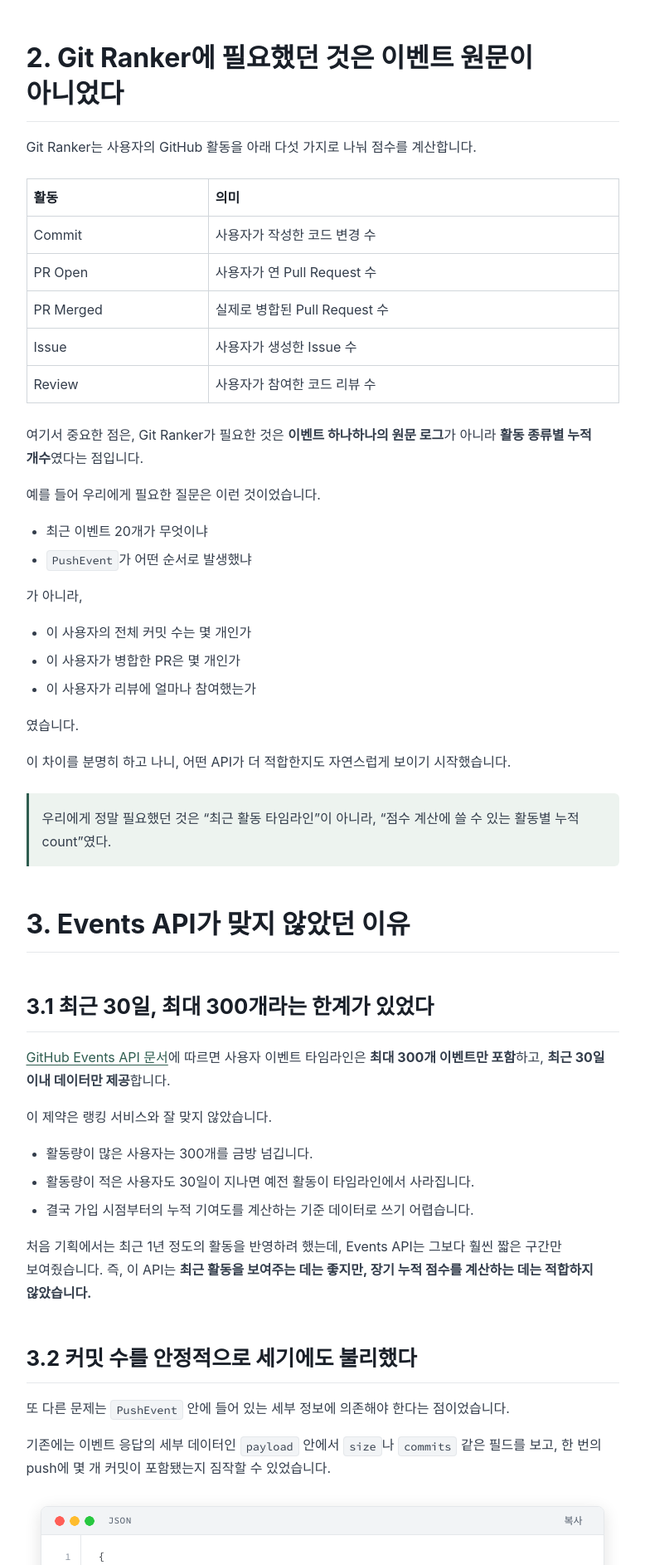
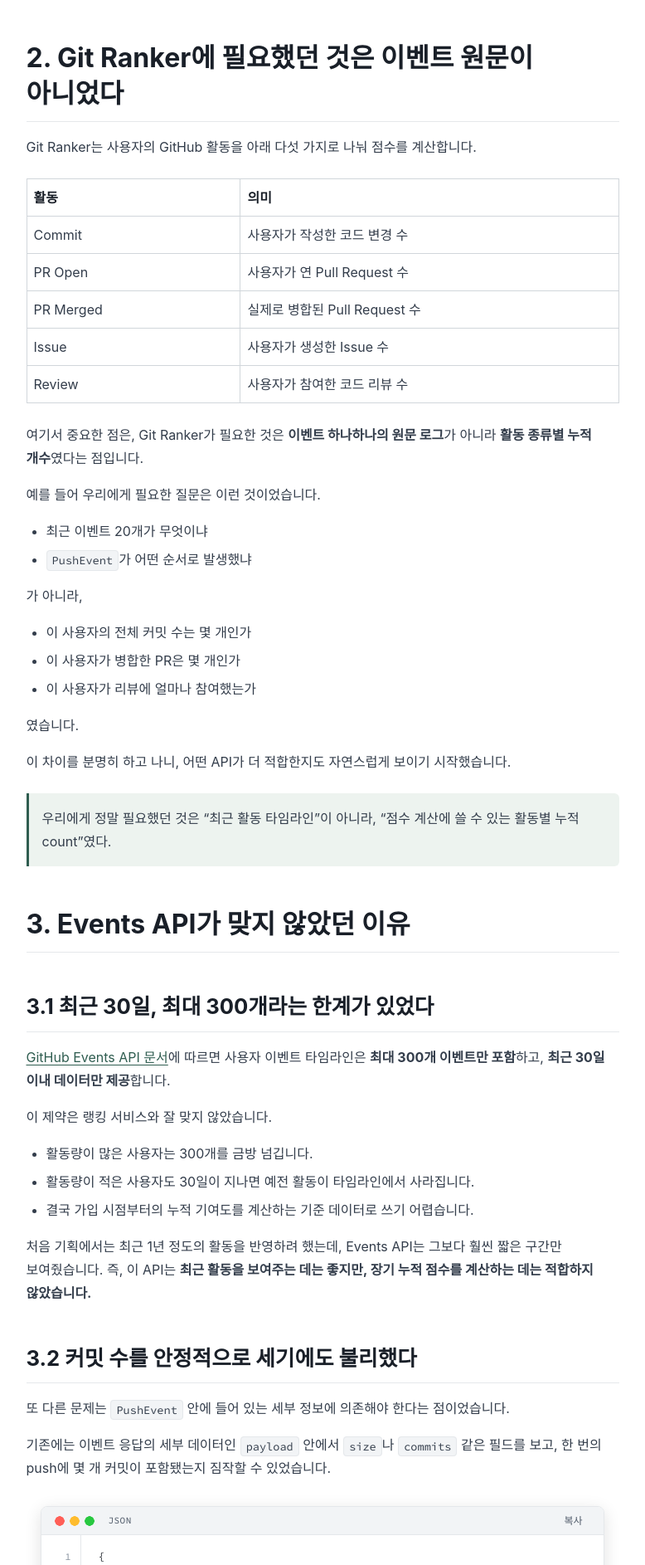
Before and after one commit to alexization/alexization.github.io, a Jekyll site: the page built from _posts/2025-12-04-git-ranker-search-api.md, in a window 1280 px wide. Shown: the part 2385-4271 px from the top of the page at 83% size, without its empty margins (251-1029 px from the left). Built offline with Jekyll 4.4.1, drawn with Linux system fonts in a browser that asks for light colours; cached includes are drawn as plain includes; some web fonts are replaced; comment, search, counter and statistics services are not loaded.

Commit message:
fix: 긴 단어·넓은 표가 본문 칸 밖으로 넘치는 곳 고치기
10단계 harden 점검. 긴 제목, 긴 코드 줄, 넓은 표, 큰 이미지,
썸네일 없는 글, 태그 많은 글, 한글·영문이 붙은 긴 단어를 넣은
임시 글로 1440·768·375·320px에서 확인함.

- 홈·아카이브 카드 목록: 열 폭을 칸에 묶음(minmax(0, 1fr)).
  띄어쓰기 없는 긴 제목 하나가 목록 전체를 넓혀서 폰에서 페이지가
  옆으로 563px 밀렸음
- 칩: 칸보다 긴 태그·카테고리 이름은 칩 안에서 줄바꿈
- 시리즈 이름, 아카이브 묶음 제목: 넘칠 때만 끊음
- 인라인 코드: box-decoration-break clone을 뺌(slice). 줄 끝에서
  끊긴 조각의 끝 테두리가 칸 밖으로 3~7px 나갔음(실제 글, 320·390px)
- 표: 칸 최소 폭 8em. keep-all 한글이 단어마다 줄을 바꿔서 폰에서
  4열 표 한 칸이 10줄까지 길어졌음. 넘치면 표만 가로 스크롤
- 표 스크롤바: 코드 창과 같은 얇은 스크롤바

데스크톱 실제 표는 거의 그대로. 확인 뒤 40개 화면에서 넘침 0건.

```diff
--- a/_sass/blog/_code.scss
+++ b/_sass/blog/_code.scss
@@ -9,9 +9,8 @@
   color: var(--text-body);
   font-family: var(--font-mono);
   font-size: .85em;
+  // 줄 끝에서 끊긴 조각은 열린 모양(slice). clone은 끊긴 조각의 끝 테두리가 칸 밖으로 3~7px 나감
   overflow-wrap: anywhere;
-  -webkit-box-decoration-break: clone;
-  box-decoration-break: clone;
 }
 
 // 표 칸에서 anywhere는 열을 너무 좁힘
--- a/_sass/blog/_home.scss
+++ b/_sass/blog/_home.scss
@@ -60,8 +60,10 @@
   margin-top: 48px;
 }
 
+// 열 폭을 칸에 묶음. auto 열이면 띄어쓰기 없는 긴 제목·발췌가 목록 전체를 칸 밖으로 넓힘
 .post-list {
   display: grid;
+  grid-template-columns: minmax(0, 1fr);
   gap: 16px;
   margin: 0;
   padding: 0;
--- a/_sass/blog/_post-end.scss
+++ b/_sass/blog/_post-end.scss
@@ -42,6 +42,8 @@
   font-weight: 500;
   line-height: 1.5;
   text-decoration: none;
+  // 칸보다 긴 이름은 칩 안에서 줄바꿈 (anywhere라야 flex 안에서 칩이 줄어듦)
+  overflow-wrap: anywhere;
   transition: border-color .2s ease-out;
 
   &:hover {
--- a/_sass/blog/_prose.scss
+++ b/_sass/blog/_prose.scss
@@ -186,6 +186,8 @@
   .table-scroll {
     margin: 24px 0;
     overflow-x: auto;
+    scrollbar-width: thin;
+    scrollbar-color: var(--line-table) transparent;
   }
 
   table {
@@ -195,8 +197,10 @@
     font-variant-numeric: tabular-nums;
   }
 
+  // 칸 최소 폭: 없으면 keep-all 한글이 단어마다 줄을 바꿔서 폰에서 칸이 열 줄 넘게 길어짐. 넘치면 표만 가로 스크롤
   th,
   td {
+    min-width: 8em;
     padding: 8px;
     border: 1px solid var(--line-table);
     text-align: left;
--- a/_sass/blog/_series.scss
+++ b/_sass/blog/_series.scss
@@ -13,6 +13,8 @@
   font-size: 20px;
   font-weight: 700;
   line-height: 1.35;
+  word-break: keep-all;
+  overflow-wrap: break-word;
 }
 
 .series__list {
--- a/_sass/blog/_taxonomy.scss
+++ b/_sass/blog/_taxonomy.scss
@@ -79,6 +79,7 @@
   font-weight: 700;
   line-height: 1.35;
   word-break: keep-all;
+  overflow-wrap: break-word;
 }
 
 .tax-group__count {
```
